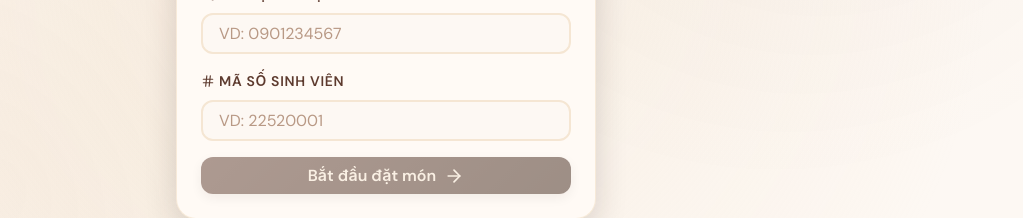
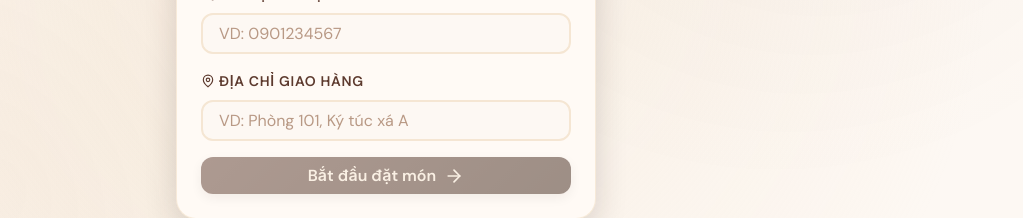
Before and after one commit to baoo694/CafePSC, a React (Vite) app in the folder frontend/: page / in a window 1280 px wide. Shown: the part 455-673 px from the top of the page, without its empty margins (254-1277 px from the left). Built offline with nearby package versions, Linux system fonts and the light colour scheme; no server answers.

Commit message:
Replace student_id with delivery_address throughout the application

```diff
--- a/frontend/api/orders/index.js
+++ b/frontend/api/orders/index.js
@@ -38,7 +38,7 @@ export default async function handler(req, res) {
   // POST new order
   if (req.method === 'POST') {
     try {
-      const { customer_name, phone, student_id, note, items } = req.body;
+      const { customer_name, phone, delivery_address, note, items } = req.body;
 
       const orderData = {
         customer_name,
@@ -47,7 +47,7 @@ export default async function handler(req, res) {
       };
 
       if (phone) orderData.phone = phone;
-      if (student_id) orderData.student_id = student_id;
+      if (delivery_address) orderData.delivery_address = delivery_address;
 
       const { data: order, error: orderError } = await supabase
         .from('orders')
--- a/frontend/src/components/OrderCard.jsx
+++ b/frontend/src/components/OrderCard.jsx
@@ -1,8 +1,8 @@
-import { Clock, Coffee, CheckCircle2, User, MessageSquare, ArrowRight, XCircle, Phone, Hash } from 'lucide-react';
+import { Clock, Coffee, CheckCircle2, User, MessageSquare, ArrowRight, XCircle, Phone, MapPin } from 'lucide-react';
 import styles from './OrderCard.module.css';
 
 export default function OrderCard({ order, onStatusUpdate, style }) {
-  const { id, customer_name, phone, student_id, status, note, order_items, created_at } = order;
+  const { id, customer_name, phone, delivery_address, status, note, order_items, created_at } = order;
 
   const getStatusInfo = (status) => {
     switch (status) {
@@ -59,10 +59,10 @@ export default function OrderCard({ order, onStatusUpdate, style }) {
             {phone}
           </span>
         )}
-        {student_id && (
+        {delivery_address && (
           <span className={styles.detailTag}>
-            <Hash size={12} />
-            {student_id}
+            <MapPin size={12} />
+            {delivery_address}
           </span>
         )}
       </div>
--- a/frontend/src/pages/CustomerPage.jsx
+++ b/frontend/src/pages/CustomerPage.jsx
@@ -20,7 +20,7 @@ export default function CustomerPage() {
   const { socket, isConnected } = useSocket();
   const [customerName, setCustomerName] = useState('');
   const [customerPhone, setCustomerPhone] = useState('');
-  const [customerStudentId, setCustomerStudentId] = useState('');
+  const [customerDeliveryAddress, setCustomerDeliveryAddress] = useState('');
   const [products, setProducts] = useState([]);
   const [orders, setOrders] = useState([]);
   const [allOrders, setAllOrders] = useState([]);
@@ -37,15 +37,15 @@ export default function CustomerPage() {
   useEffect(() => {
     const name = localStorage.getItem('customerName');
     const phone = localStorage.getItem('customerPhone');
-    const studentId = localStorage.getItem('customerStudentId');
+    const deliveryAddress = localStorage.getItem('customerDeliveryAddress');
 
-    if (!name || !phone || !studentId) {
+    if (!name || !phone || !deliveryAddress) {
       navigate('/');
       return;
     }
     setCustomerName(name);
     setCustomerPhone(phone);
-    setCustomerStudentId(studentId);
+    setCustomerDeliveryAddress(deliveryAddress);
   }, [navigate]);
 
   // Fetch initial data
@@ -204,7 +204,7 @@ export default function CustomerPage() {
       const orderData = {
         customer_name: customerName,
         phone: customerPhone,
-        student_id: customerStudentId,
+        delivery_address: customerDeliveryAddress,
         note: orderNote,
         items: cart.map(item => ({
           product_id: item.product.id,
--- a/frontend/src/pages/LandingPage.jsx
+++ b/frontend/src/pages/LandingPage.jsx
@@ -1,22 +1,22 @@
 import { useState } from 'react';
 import { useNavigate } from 'react-router-dom';
-import { Coffee, ArrowRight, Sparkles, Phone, Hash } from 'lucide-react';
+import { Coffee, ArrowRight, Sparkles, Phone, MapPin } from 'lucide-react';
 import styles from './LandingPage.module.css';
 
 export default function LandingPage() {
   const [name, setName] = useState('');
   const [phone, setPhone] = useState('');
-  const [studentId, setStudentId] = useState('');
+  const [deliveryAddress, setDeliveryAddress] = useState('');
   const navigate = useNavigate();
 
-  const isFormValid = name.trim() && phone.trim() && studentId.trim();
+  const isFormValid = name.trim() && phone.trim() && deliveryAddress.trim();
 
   const handleStartOrder = (e) => {
     e.preventDefault();
     if (isFormValid) {
       localStorage.setItem('customerName', name.trim());
       localStorage.setItem('customerPhone', phone.trim());
-      localStorage.setItem('customerStudentId', studentId.trim());
+      localStorage.setItem('customerDeliveryAddress', deliveryAddress.trim());
       navigate('/order');
     }
   };
@@ -79,16 +79,16 @@ export default function LandingPage() {
           </div>
 
           <div className={styles.inputGroup}>
-            <label htmlFor="studentId" className={styles.label}>
-              <Hash size={14} />
-              Mã số sinh viên
+            <label htmlFor="deliveryAddress" className={styles.label}>
+              <MapPin size={14} />
+              Địa chỉ giao hàng
             </label>
             <input
               type="text"
-              id="studentId"
-              value={studentId}
-              onChange={(e) => setStudentId(e.target.value)}
-              placeholder="VD: 22520001"
+              id="deliveryAddress"
+              value={deliveryAddress}
+              onChange={(e) => setDeliveryAddress(e.target.value)}
+              placeholder="VD: Phòng 101, Ký túc xá A"
               className={styles.input}
               autoComplete="off"
               required
```
Also changed, not shown: 1 other file (tests, documents, lock files or other folders).
